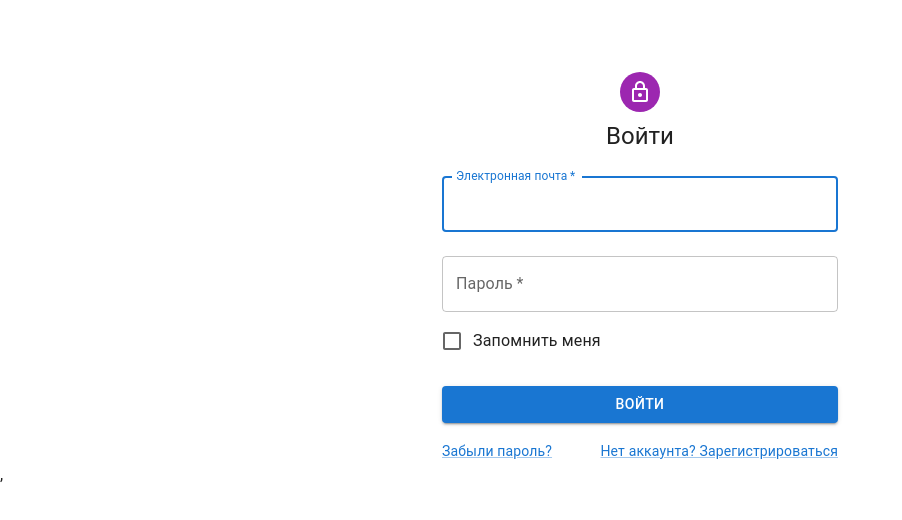
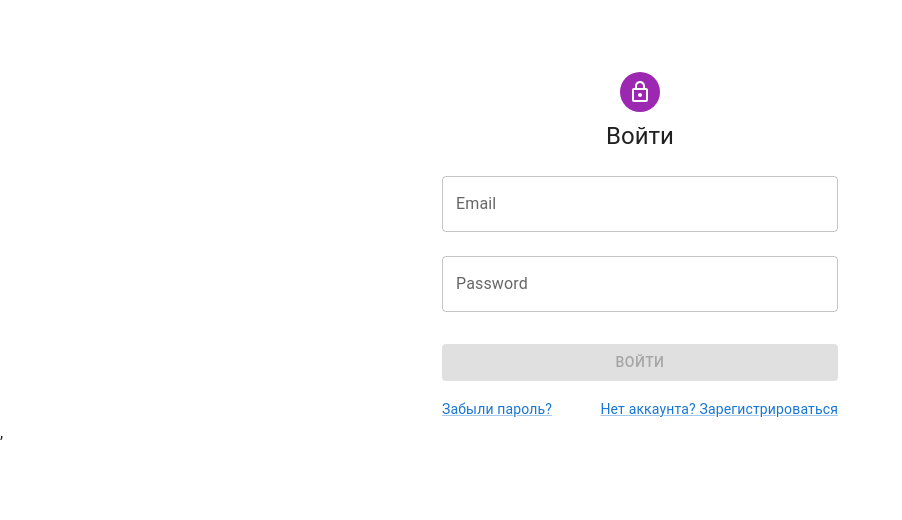
Before and after one commit to Arhontes/car-car-client, a React (Create React App) app: page /login in a window 1280 px wide. Shown: the top 520 px of the page, without its empty margins (0-902 px from the left). Built offline with nearby package versions, Linux system fonts and the light colour scheme.

Commit message:
refactor(SignIn-Body): implement react-hook-form

```diff
--- a/src/features/auth/sign-in/sign-in-components/SignIn-Body.tsx
+++ b/src/features/auth/sign-in/sign-in-components/SignIn-Body.tsx
@@ -1,52 +1,51 @@
 import React from 'react';
-import TextField from "@mui/material/TextField";
-import FormControlLabel from "@mui/material/FormControlLabel";
-import Checkbox from "@mui/material/Checkbox";
 import Button from "@mui/material/Button";
 import {Box} from "@mui/material";
 import SignInBodyLinks from "./SignIn-BodyLinks";
+import {SubmitHandler, useForm} from "react-hook-form";
+import FormTextField from "../../../../common/components/FormTextField";
+import {validation} from "../../../../common/constans/validation";
+
+type FormInput  = {
+    email: string
+    password: string
+}
 
 const SignInBody = () => {
-    const handleSubmit = (event: React.FormEvent<HTMLFormElement>) => {
-        event.preventDefault();
-        const data = new FormData(event.currentTarget);
-        console.log({
-            email: data.get('email'),
-            password: data.get('password'),
-        });
+
+    const {control, handleSubmit, formState: {isValid}} = useForm<FormInput>({mode: "all"});
+
+    const onSubmit: SubmitHandler<FormInput> = data => {
+        console.log(data)
     };
+    return (
+        <Box component="form" onSubmit={handleSubmit(onSubmit)} sx={{mt: 1}}>
 
-    return (
-        <Box component="form" onSubmit={handleSubmit} noValidate sx={{ mt: 1 }}>
-            <TextField
-                margin="normal"
-                required
-                fullWidth
-                id="email"
-                label="Электронная почта"
-                name="email"
-                autoComplete="email"
-                autoFocus
-            />
-            <TextField
-                margin="normal"
-                required
-                fullWidth
-                name="password"
-                label="Пароль"
-                type="password"
-                id="password"
-                autoComplete="current-password"
-            />
-            <FormControlLabel
-                control={<Checkbox value="remember" color="primary" />}
-                label="Запомнить меня"
-            />
+            <FormTextField
+                            label={"Email"}
+                            defaultValue={""}
+                            name={"email"}
+                            rules={{
+                                required:"Поле обязательно к заполнению",
+                                pattern: {value:validation.email,message: "Некорректный email"}
+                            }}
+                            control={control as any}/>
+
+            <FormTextField
+                            label={"Password"}
+                            defaultValue={""}
+                            name={"password"}
+                            rules={{
+                                required:"Введите пароль",
+                            }}
+                            control={control as any}/>
+
             <Button
+                disabled={!isValid}
                 type="submit"
                 fullWidth
                 variant="contained"
-                sx={{ mt: 3, mb: 2 }}
+                sx={{mt: 3, mb: 2}}
             >
                 Войти
             </Button>
```
